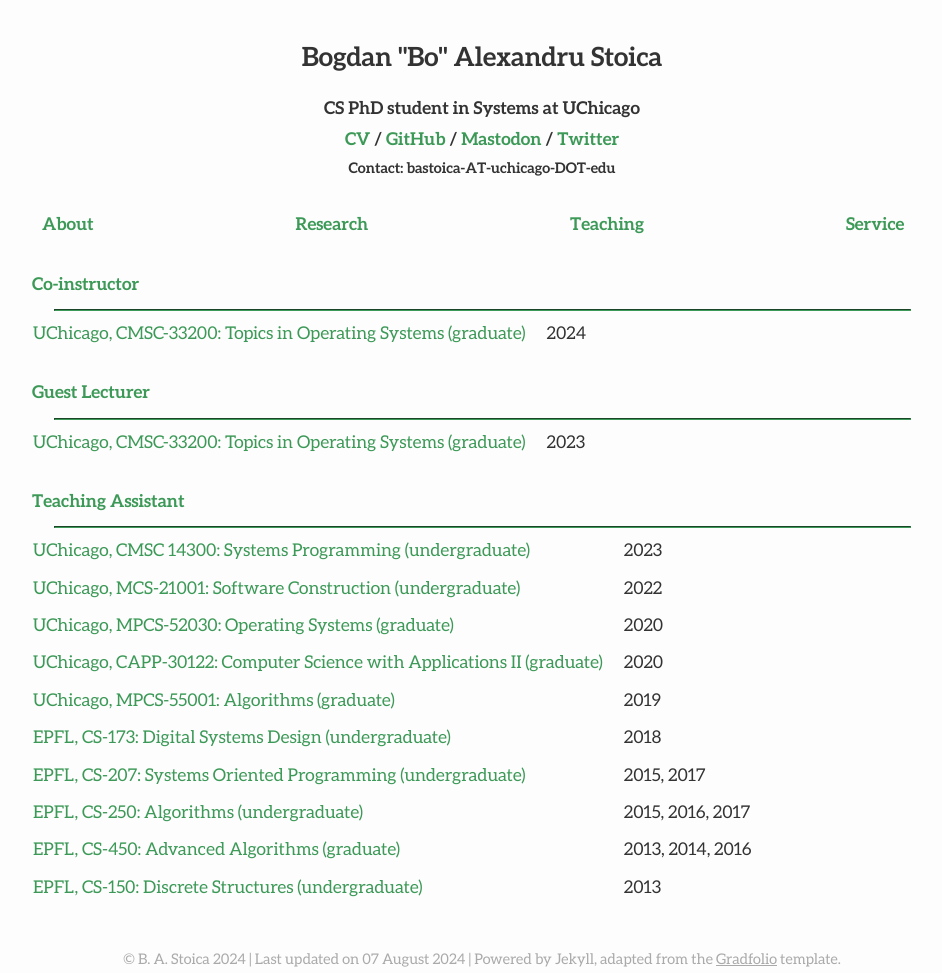
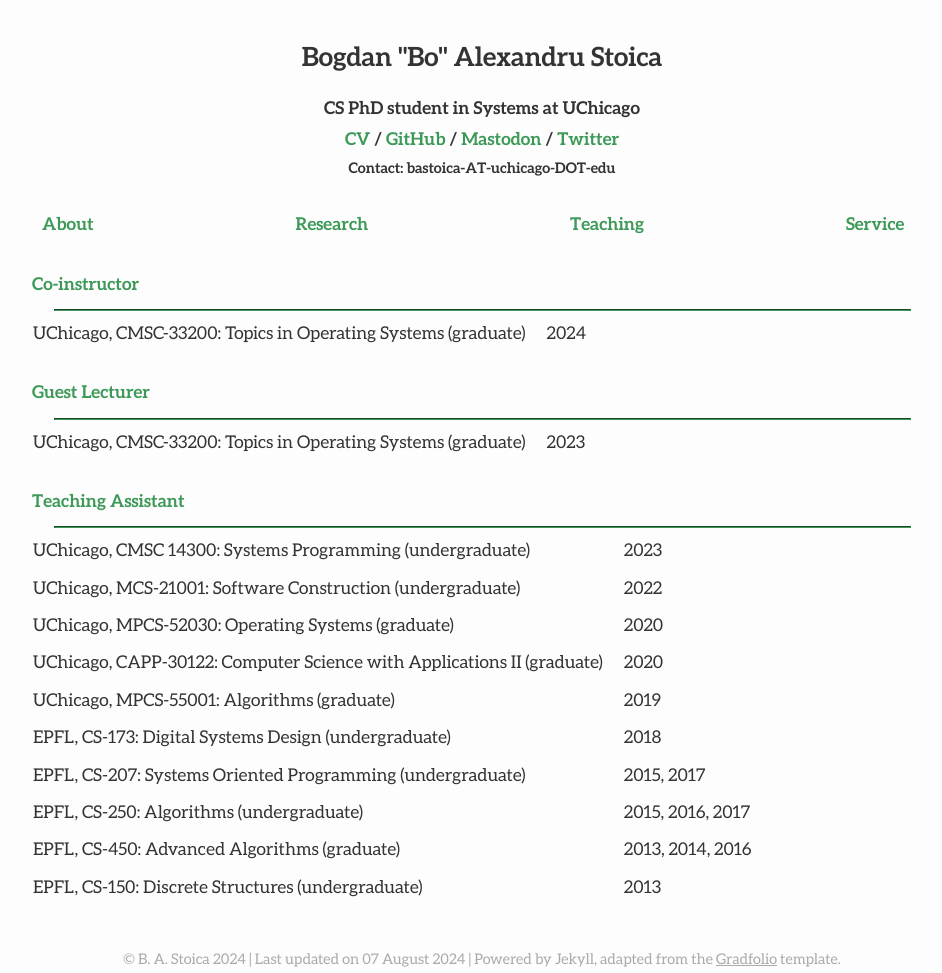
Before and after one commit to bastoica/bastoica.github.io, a Jekyll site: the page built from teaching.md, in a window 1280 px wide. Shown: the whole page, without its empty margins (158-1100 px from the left). Built offline with Jekyll 4.4.1, drawn with Linux system fonts in a browser that asks for light colours; nearby versions of some CDN libraries.

Commit message:
Added two "left column" table styles

```diff
--- a/assets/css/_sass/style.scss
+++ b/assets/css/_sass/style.scss
@@ -618,6 +618,12 @@
 
 /* Two column table formatting */
 .table-left-column {
+  vertical-align: top;
+  padding-bottom: 10px;
+  text-align: left;
+}
+
+.table-left-column-with-text-color {
   color: $brand-color;
   vertical-align: top;
   padding-bottom: 10px;
```
